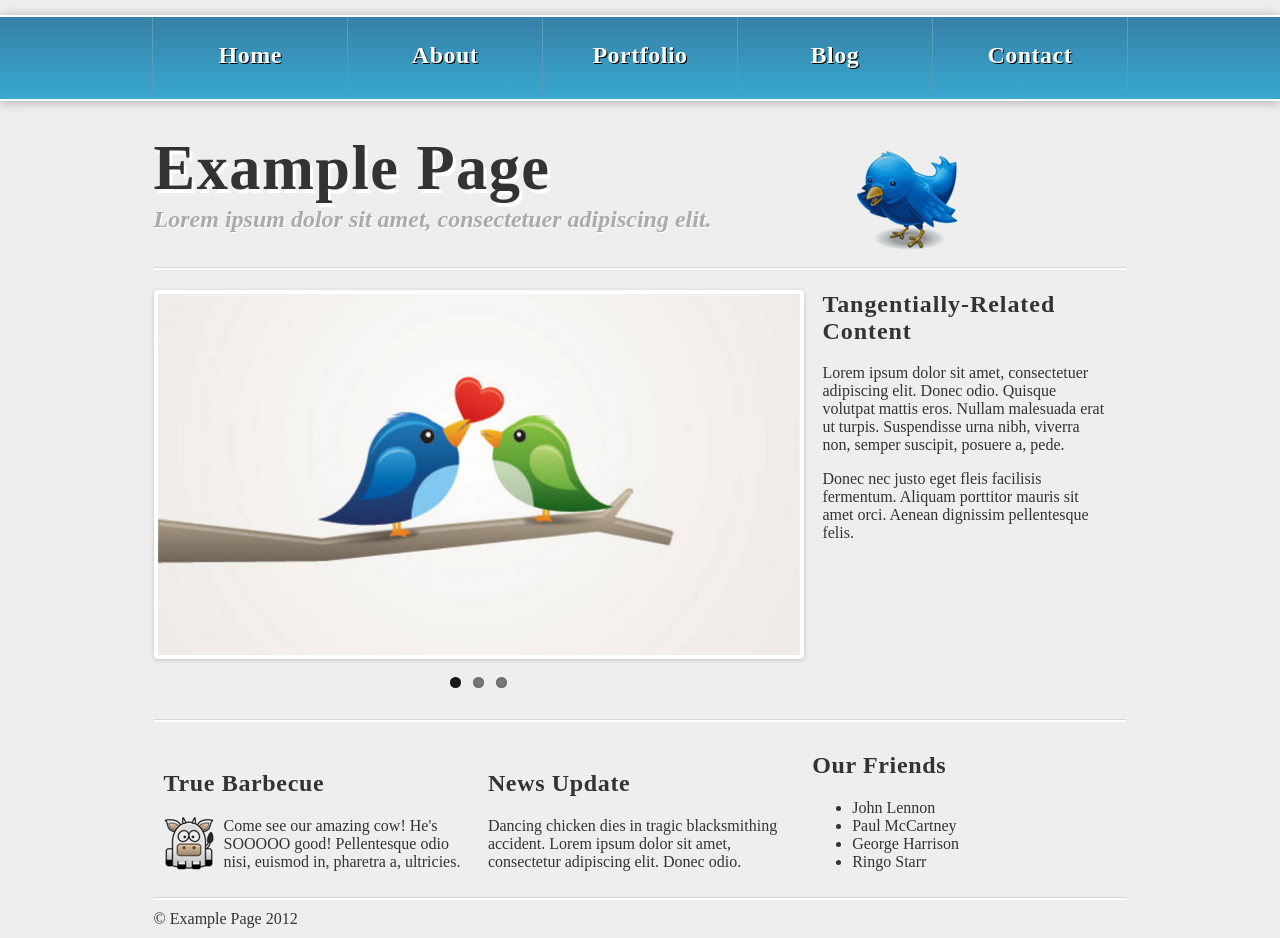
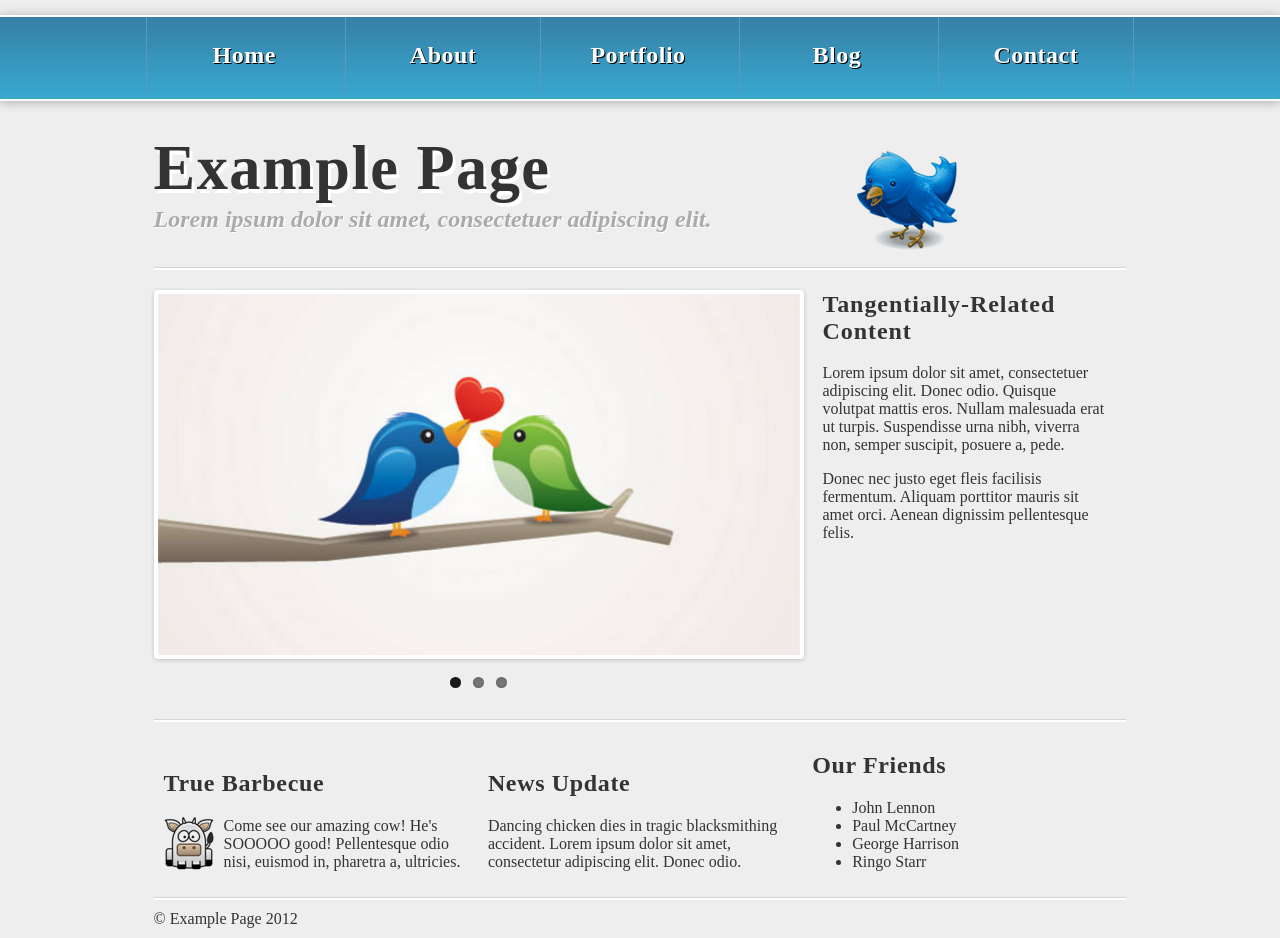
Before and after one commit to slkennedy/example-page, a plain HTML site: page index.html in a window 1280 px wide. Drawn offline with Linux system fonts and the light colour scheme; a web font is replaced by a local one.

Commit message:
adjusts html to web standards

```diff
--- a/index.html
+++ b/index.html
@@ -26,18 +26,30 @@
         <!-- Nav Menu -->
         <nav class='menu'>
             <ul>
-                <a href='#'>
                 <li>
-                    Home
-                </li></a><a href='#'><li>
-                    About
-                </li></a><a href='#'><li>
-                    Portfolio
-                </li></a><a href='#'><li>
-                    Blog
-                </li></a><a href='#'><li class='last-item'>
-                    Contact
-                </li></a>
+                    <a href='#'>
+                        Home
+                    </a>
+                </li>
+                <li>
+                    <a href='#'>
+                        About
+                    </a>
+                <li>
+                    <a href='#'>
+                        Portfolio
+                    </a>
+                </li>
+                <li>
+                    <a href='#'>
+                        Blog
+                    </a>
+                </li>
+                <li class='last-item'>
+                    <a href='#'>
+                        Contact
+                    </a>
+                </li>
             </ul>
         </nav>
 
@@ -52,9 +64,9 @@
         <section class='clearfix'>
             <div class='flexslider'>
                 <ul class='slides'>
-                    <li><img src='images/slide1.jpg'></li>
-                    <li><img src='images/slide2.jpg'></li>
-                    <li><img src='images/slide3.jpg'></li>
+                    <li><img src='images/slide1.jpg' alt='2 Birds and a Heart Image'></li>
+                    <li><img src='images/slide2.jpg' alt='House Exterior Image'></li>
+                    <li><img src='images/slide3.jpg' alt='Image of Fancy Mouse Trap'></li>
                 </ul>
             </div>
             <article class='slider-text'>
```
